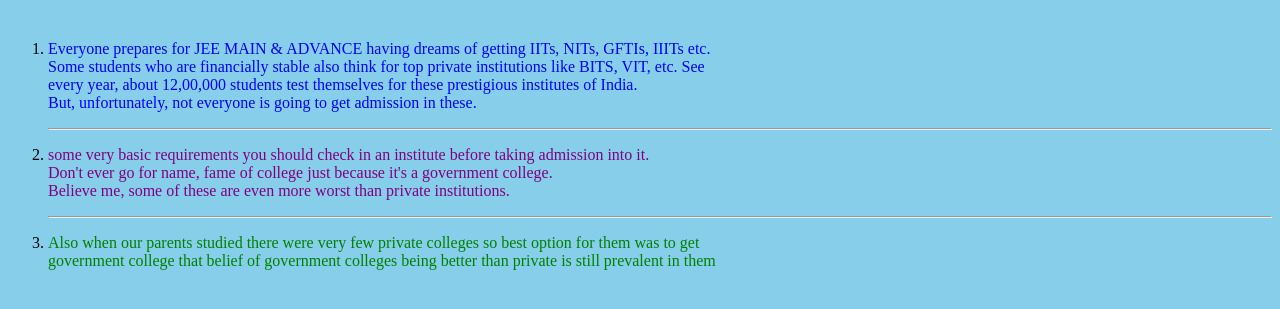
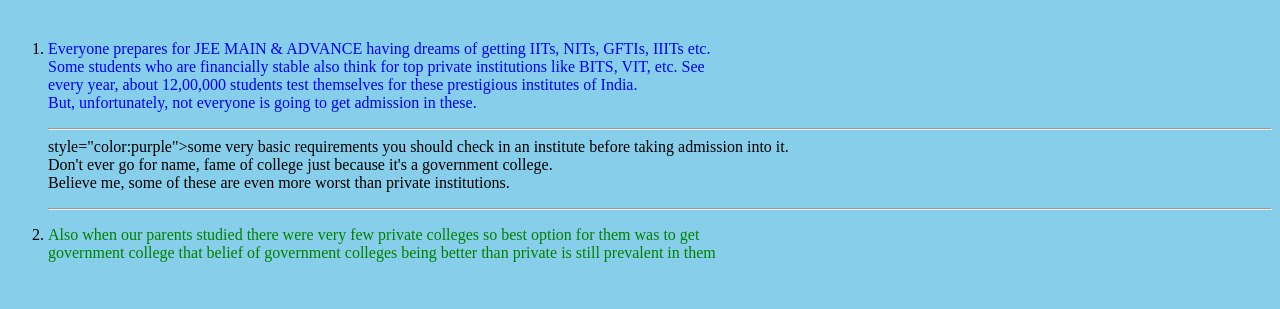
Before and after one commit to student474/task-2, a plain HTML site: page index.html in a window 1280 px wide. Shown: the part 149-458 px from the top of the page. Drawn offline with Linux system fonts and the light colour scheme.

Commit message:
Update index.html

```diff
--- a/index.html
+++ b/index.html
@@ -18,8 +18,9 @@ body{background-color:#87CEEB;}
 	</p></li>
  <hr>
 
-	<li><p style="color:purple">some very basic requirements you should check in an institute before taking admission into it. <br>Don't ever go for name, fame of college just because it's a government college. <br>Believe me, some of these are even more worst than private institutions.
-	</p></li>
+	<p<li>style="color:purple">some very basic requirements you should check in an institute before taking admission into it. <br>Don't ever go for name, fame of college just because it's a government college. <br>Believe me, some of these are even more worst than private institutions.
+	</li></p>
+
  <hr>
 
 	<li><p style="color:green">Also when our parents studied there were very few private colleges so best option for them was to get<br> government college that belief of government colleges being better than private is still prevalent in them
```
